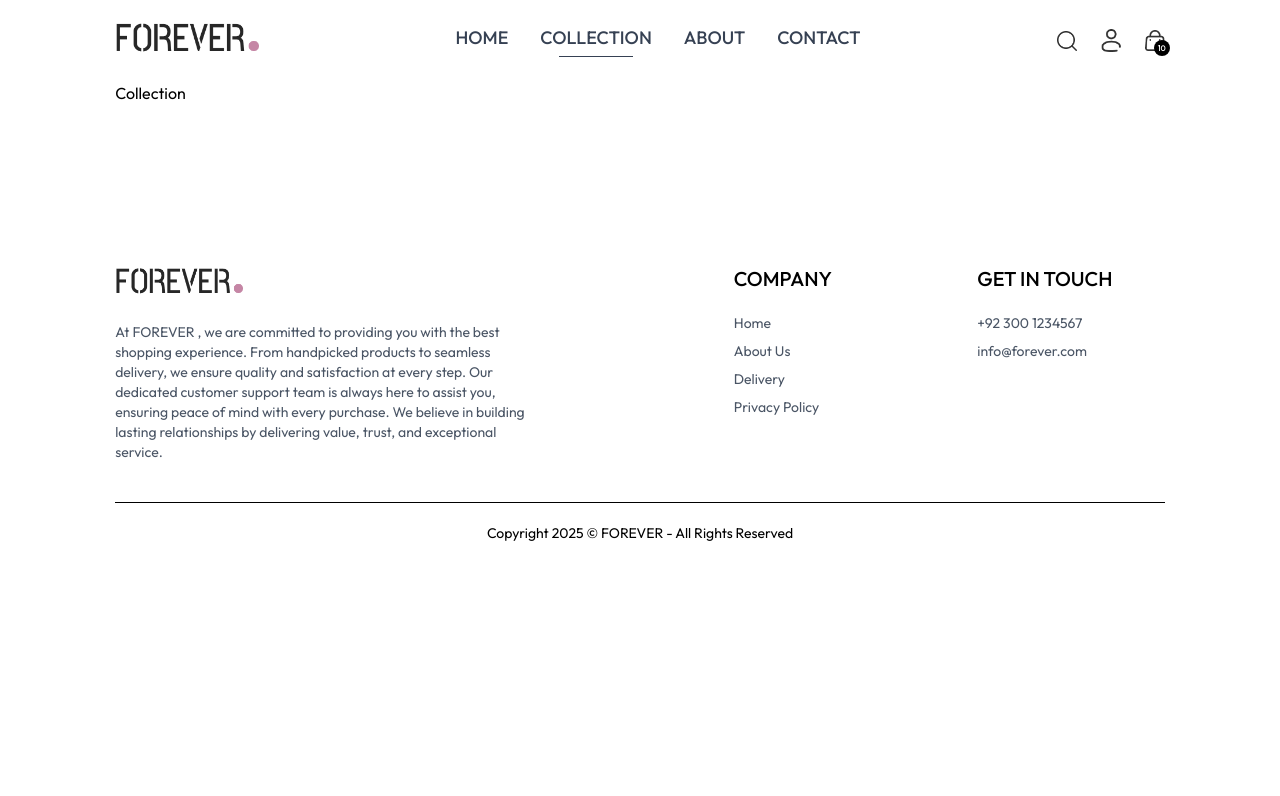
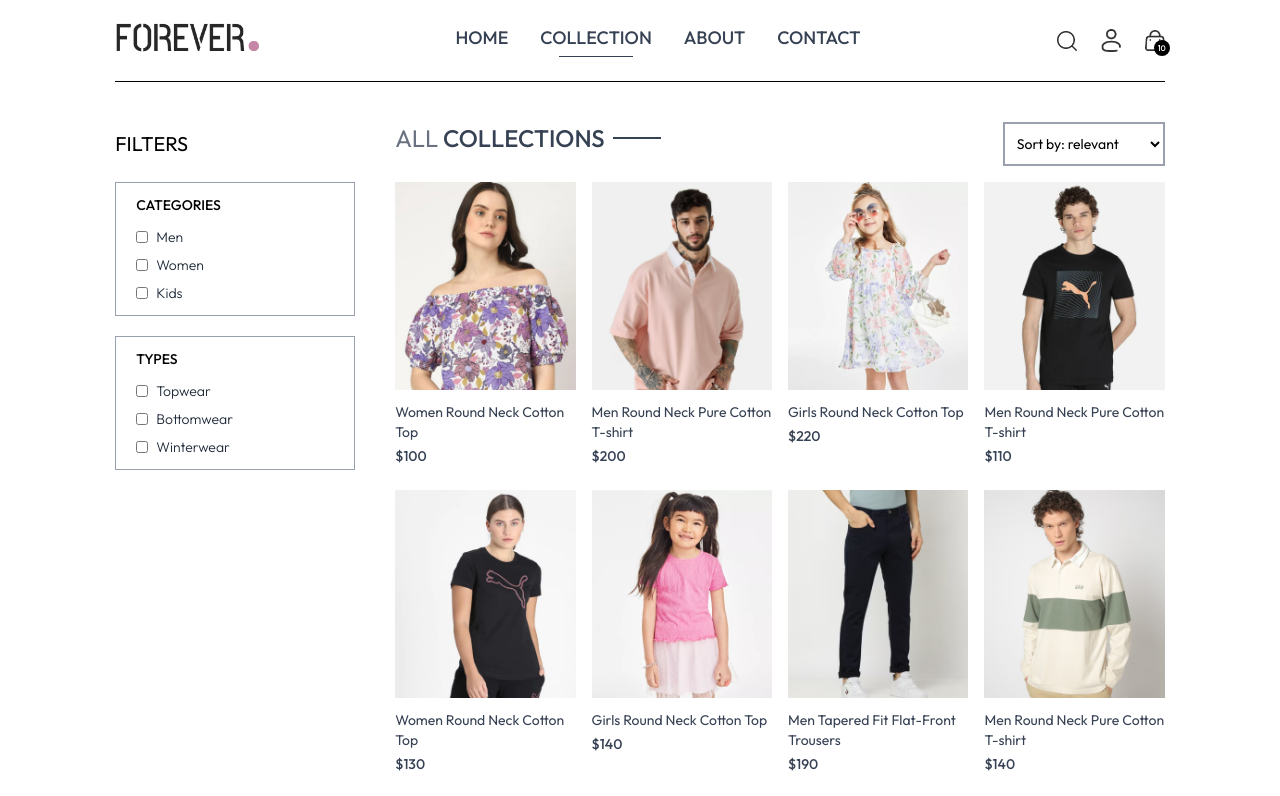
Before and after one commit to Hasnain91/ecomm-app, a React (Vite) app in the folder frontend/: page /collection in a window 1280 px wide. Shown: the top 796 px of the page. Built offline with nearby package versions, Linux system fonts and the light colour scheme.

Commit message:
Collection Page UI

```diff
--- a/frontend/src/pages/Collection.jsx
+++ b/frontend/src/pages/Collection.jsx
@@ -1,7 +1,110 @@
-import React from "react";
+import React, { useContext, useEffect, useState } from "react";
+import { ShopContext } from "../context/ShopContext";
+import { assets } from "../assets/assets";
+import ProductItem from "../components/ProductItem";
 
 const Collection = () => {
-  return <div>Collection</div>;
+  const [showFilter, setShowFilter] = useState(false);
+  const [allProducts, setAllProducts] = useState([]);
+
+  const { products } = useContext(ShopContext);
+
+  useEffect(() => {
+    setAllProducts(products);
+  }, []);
+
+  return (
+    <div className="flex flex-col sm:flex-row gap-1 sm:gap-10 pt-10 border-t ">
+      {/* Search Filters */}
+      <div className="min-w-60">
+        <p
+          onClick={() => setShowFilter(!showFilter)}
+          className="text-xl my-2 flex items-center gap-2 cursor-pointer"
+        >
+          FILTERS
+          <img
+            className={`h-3 sm:hidden ${showFilter ? "rotate-90" : ""}`}
+            src={assets.dropdown_icon}
+            alt=""
+          />
+        </p>
+
+        {/* Categories */}
+        <div
+          className={`border border-gray-400 pl-5 py-3 mt-6 ${
+            showFilter ? " " : "hidden"
+          } sm:block`}
+        >
+          <p className="mb-3 text-sm font-medium">CATEGORIES</p>
+          <div className="flex flex-col gap-2 text-sm font-light text-gray-800">
+            <p className="flex gap-2">
+              <input type="checkbox" className="w-3" value={`Men`} /> Men
+            </p>
+            <p className="flex gap-2">
+              <input type="checkbox" className="w-3" value={`Women`} /> Women
+            </p>
+            <p className="flex gap-2">
+              <input type="checkbox" className="w-3" value={`Kids`} /> Kids
+            </p>
+          </div>
+        </div>
+
+        {/* Types */}
+        <div
+          className={`border border-gray-400 pl-5 py-3 my-5 ${
+            showFilter ? " " : "hidden"
+          } sm:block`}
+        >
+          <p className="mb-3 text-sm font-medium">TYPES</p>
+          <div className="flex flex-col gap-2 text-sm font-light text-gray-800">
+            <p className="flex gap-2">
+              <input type="checkbox" className="w-3" value={`Topwear`} />
+              Topwear
+            </p>
+            <p className="flex gap-2">
+              <input type="checkbox" className="w-3" value={`Bottomwear`} />
+              Bottomwear
+            </p>
+            <p className="flex gap-2">
+              <input type="checkbox" className="w-3" value={`Winterwear`} />
+              Winterwear
+            </p>
+          </div>
+        </div>
+      </div>
+
+      {/* Product Collection */}
+      <div className="flex-1 ">
+        <div className="flex justify-between text-base sm:text-2xl mb-4">
+          <div className="inline-flex gap-2 items-center mb-3">
+            <p className="text-gray-500">
+              ALL <span className="text-gray-700 font-medium">COLLECTIONS</span>
+            </p>
+            <p className="w-8 sm:w-12 h-[1.5px] sm:h-[2px] bg-gray-700"></p>
+          </div>
+          {/* Product Sorting */}
+          <select className="border-2 border-gray-400 text-sm p-2  ">
+            <option value="relevant">Sort by: relevant</option>
+            <option value="low-to-high">Sort by: Low to high</option>
+            <option value="high-to-low">Sort by: High to low</option>
+          </select>
+        </div>
+
+        {/* Show all products */}
+        <div className="grid grid-cols-2 md:grid-cols-3 lg:grid-cols-4 gap-4 gap-y-6">
+          {allProducts.map((product, index) => (
+            <ProductItem
+              key={index}
+              id={product._id}
+              image={product.image}
+              name={product.name}
+              price={product.price}
+            />
+          ))}
+        </div>
+      </div>
+    </div>
+  );
 };
 
 export default Collection;
```
